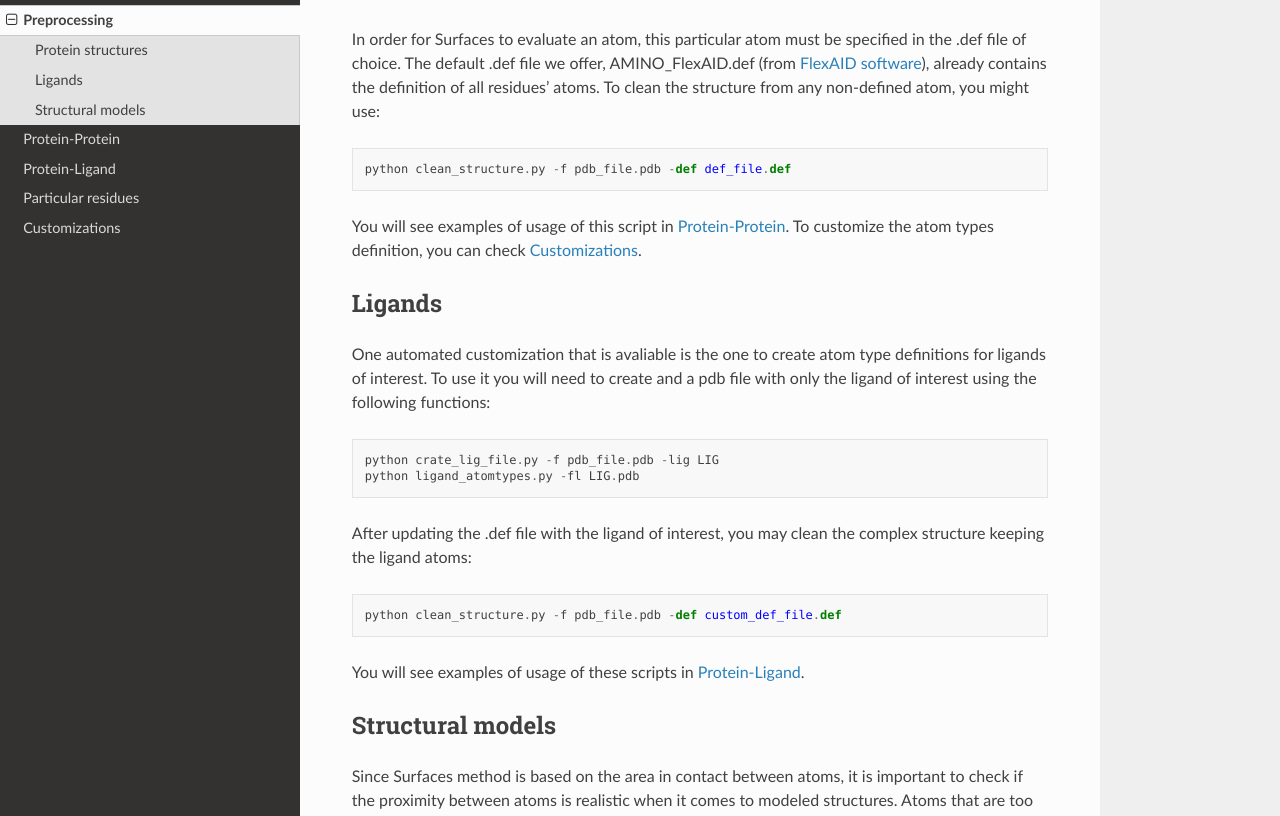
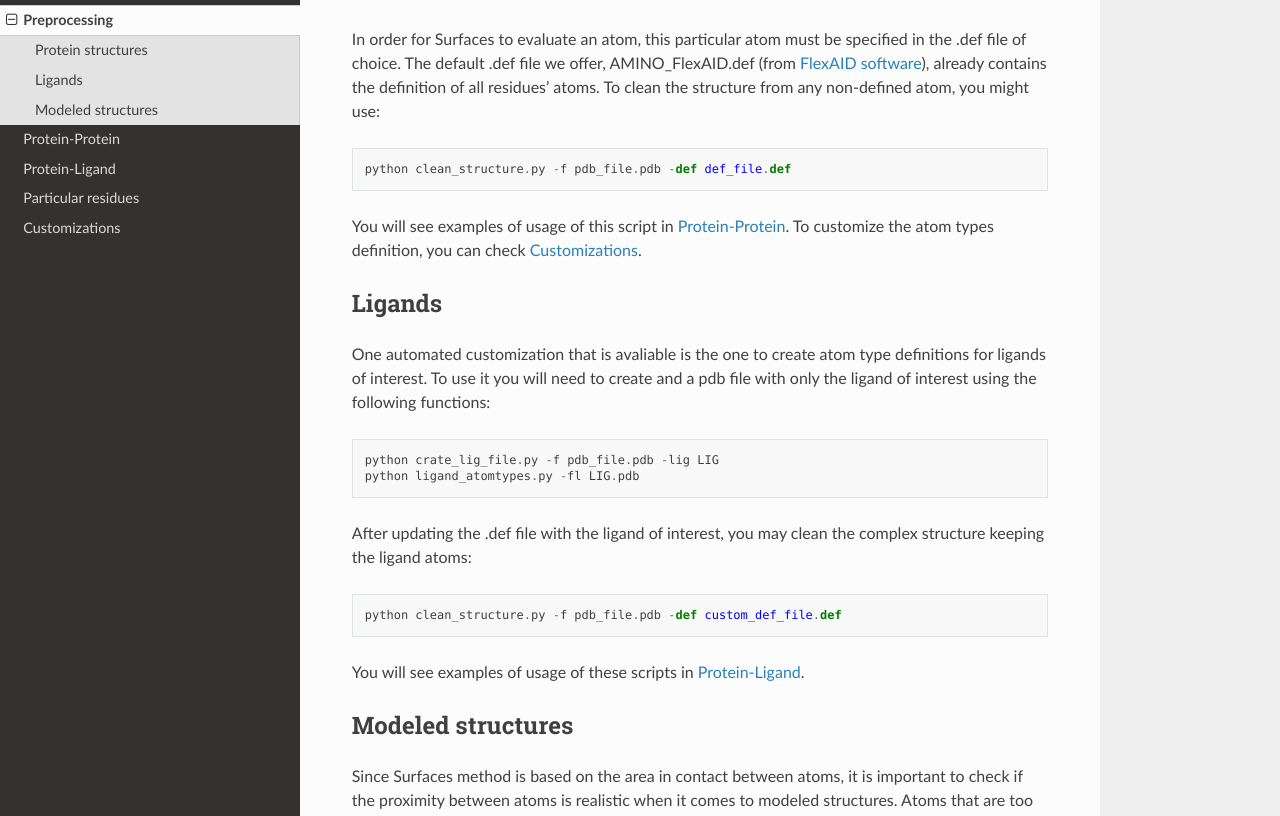
Before and after one commit to nataliateruel/Surfaces_tutorial, a Sphinx documentation site: the page built from docs/source/Preprocessing.rst, in a window 1280 px wide and 1329 px high. Shown: the part 188-1004 px from the top of the window. Built offline with Sphinx 7.4.7 and the Read the Docs theme 2.0.0, drawn with Linux system fonts in a browser that asks for light colours.

Commit message:
Update Preprocessing.rst

```diff
--- a/docs/source/Preprocessing.rst
+++ b/docs/source/Preprocessing.rst
@@ -24,7 +24,7 @@ After updating the .def file with the ligand of interest, you may clean the comp
 
 You will see examples of usage of these scripts in `Protein-Ligand <https://surfaces-tutorial.readthedocs.io/en/latest/Protein-ligand.html#example-application>`_.
 
-Structural models
+Modeled structures
 ----------------
 
 Since Surfaces method is based on the area in contact between atoms, it is important to check if the proximity between atoms is realistic when it comes to modeled structures. Atoms that are too close together would create steric clashes and therefore have an extremely unfavorable interaction, but from the area in contact perspective this would not be seen. In order to identify possible steric clashes that would make particular results unreliable, you can test your structure using::
```
